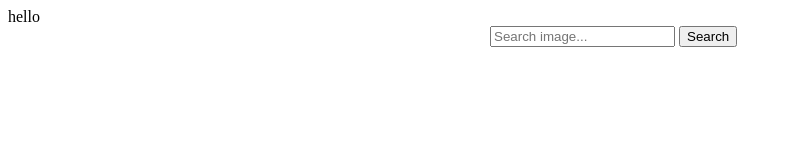
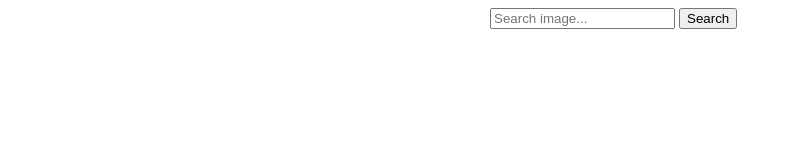
Before and after one commit to drew875/goit-js-hw-11, a plain HTML site: page index.html in a window 1280 px wide. Shown: the whole page, without its empty margins (0-792 px from the left). Drawn offline with Linux system fonts and the light colour scheme.

Commit message:
Deploying to gh-pages from @ drew875/goit-js-hw-11@0212fd4ecb1e1072a201fe482b831cee547fae3a 🚀

```diff
--- a/index.html
+++ b/index.html
@@ -4,7 +4,7 @@
 <head>
     <meta charset="UTF-8">
     <meta name="viewport" content="width=device-width">
-    <title>dok</title>
+    <title>API</title>
   <script type="module" crossorigin src="/goit-js-hw-11/index.js"></script>
   <link rel="modulepreload" crossorigin href="/goit-js-hw-11/assets/vendor-D0cagnvz.js">
   <link rel="stylesheet" crossorigin href="/goit-js-hw-11/assets/vendor-DumFYO8Z.css">
@@ -12,8 +12,8 @@
 </head>
 
 <body>
-    hello
-    <form>
+
+    <form class="form">
         <input placeholder="Search image..." class="searchInputValue">
         <button class="searchBtn">Search</button>
         <span class="loader"></span>
```
Also changed, not shown: 1 other file.
